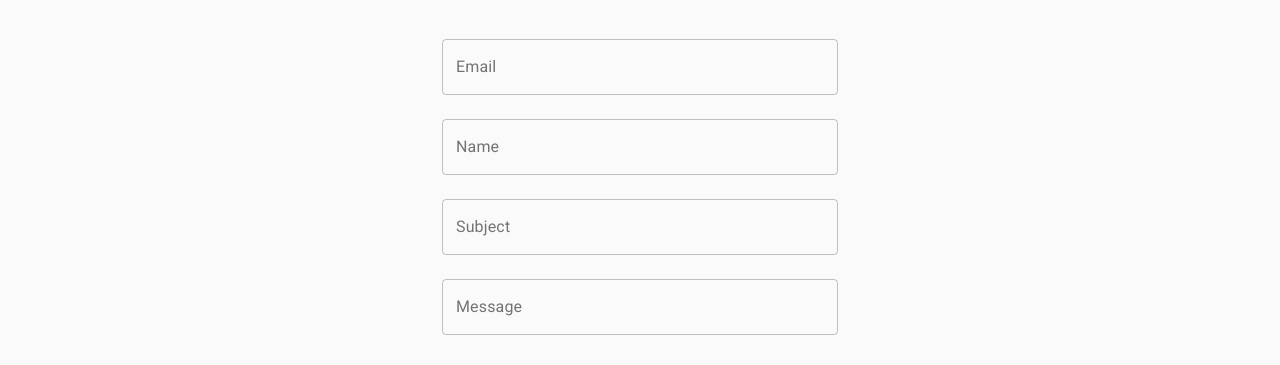
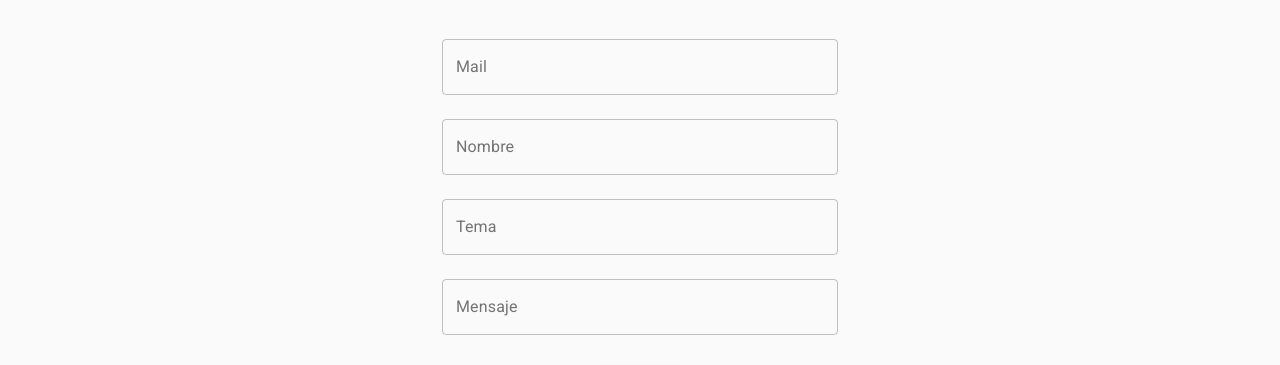
Before and after one commit to salgode/salgode-landing, a React (Create React App) app: page /contactanos in a window 1280 px wide. Shown: the part 231-596 px from the top of the page. Built offline with nearby package versions, Linux system fonts and the light colour scheme.

Commit message:
Change fields to spanish

```diff
--- a/src/components/EmailTemplate/index.js
+++ b/src/components/EmailTemplate/index.js
@@ -69,7 +69,7 @@ const ContactForm = () => {
       <form className={classes.container} onSubmit={handleSubmit} autoComplete="off">
         <TextField
             id="email"
-            label="Email"
+            label="Mail"
             className={classes.textField}
             value={email}
             onChange={e => setEmail(e.target.value)}
@@ -79,7 +79,7 @@ const ContactForm = () => {
 
         <TextField
             id="name"
-            label="Name"
+            label="Nombre"
             className={classes.textField}
             value={name}
             onChange={e => setName(e.target.value)}
@@ -89,7 +89,7 @@ const ContactForm = () => {
 
           <TextField
             id="subject"
-            label="Subject"
+            label="Tema"
             className={classes.textField}
             value={subject}
             onChange={e => setSubject(e.target.value)}
@@ -100,7 +100,7 @@ const ContactForm = () => {
 
           <TextField
             id="message"
-            label="Message"
+            label="Mensaje"
             className={classes.textField}
             value={message}
             onChange={e => setMessage(e.target.value)}
```
